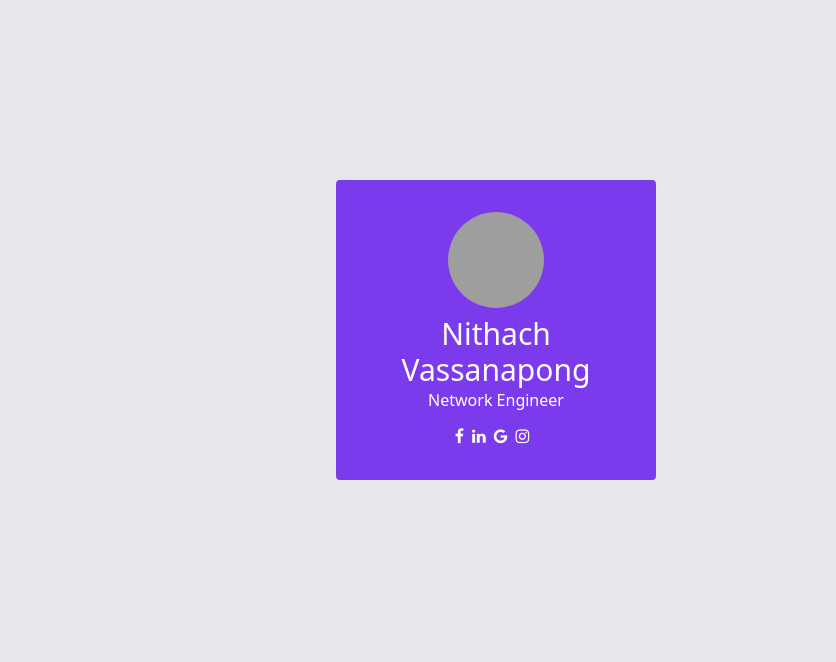
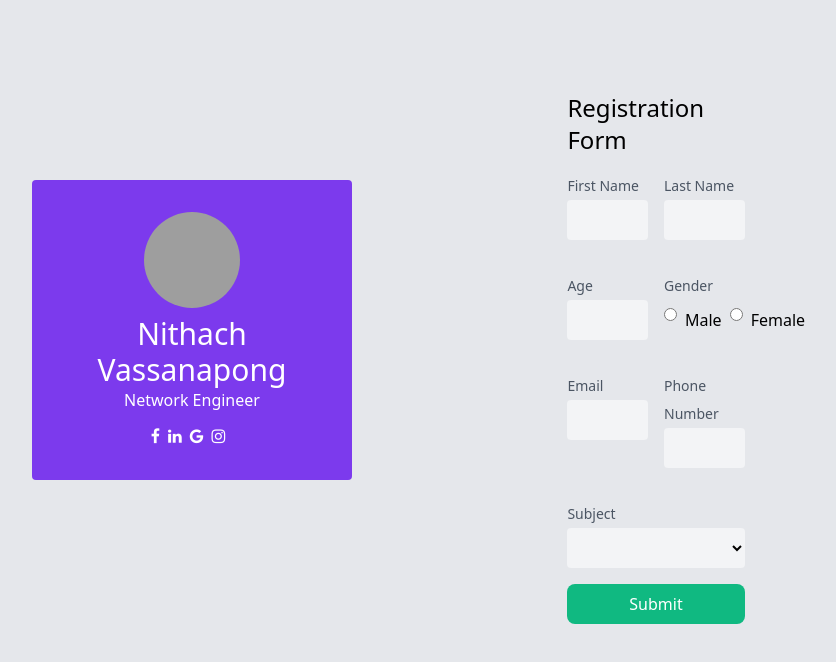
Before and after one commit to nithach2321/62130500043_INT203_groupwork, a plain HTML site: page myprofile.html in a window 1280 px wide. Shown: the part 70-732 px from the top of the page, without its empty margins (144-980 px from the left). Drawn offline with nearby package versions, Linux system fonts and the light colour scheme; grey boxes are pictures that could not be loaded.

Commit message:
[new] add form tag

```diff
--- a/myprofile.html
+++ b/myprofile.html
@@ -19,6 +19,8 @@
     <!-- https://v3.vuejs.org/guide/installation.html#release-notes -->
     <!-- Vue CDN -->
     <script src="https://unpkg.com/vue@next"></script>
+
+    <script src="//cdnjs.cloudflare.com/ajax/libs/validate.js/0.13.1/validate.min.js"></script>
 </head>
 <body>
     <div id="app" class="h-screen flex justify-center items-center bg-gray-200">
@@ -33,6 +35,60 @@
                 <a v-bind:href="instagramUrl"><i class="fa fa-instagram mr-2"></i></a>
             </div>
         </div>
+
+        <form @submit.prevent="checkForm">
+            <div class="container w-2/5 p-8 mx-auto mt-10 border rounded-lg">
+                <h1 class="text-2xl pt-4 pb-4">Registration Form</h1>
+                <p v-if="errors" class="text-red-500">
+                    <b>Please correct the following error(s):</b>
+                    <ul>
+                       <li v-for="error in errors" class="text-red-500">{{ error }}</li>
+                    </ul>
+                </p>
+                <div class="grid grid-cols-2 gap-4">
+                    <div class="flex flex-col">
+                        <label for="firstname" class="text-sm leading-7 text-gray-600">First Name</label>
+                        <input type="text" id="firstname" v-model="formdata.firstname" name="firstname" class="bg-gray-100 rounded px-4 py-2 mb-4">
+                    </div>
+                    <div class="flex flex-col">
+                        <label for="lastname" class="text-sm leading-7 text-gray-600">Last Name</label>
+                        <input type="text" id="lastname" v-model="formdata.lastname" name="lastname" class="bg-gray-100 rounded px-4 py-2 mb-4">
+                    </div>
+                    <div class="flex flex-col">
+                        <label for="age" class="text-sm leading-7 text-gray-600">Age</label>
+                        <input type="text" id="age" v-model="formdata.age" name="age" class="bg-gray-100 rounded px-4 py-2 mb-4">
+                    </div>
+                    <div class="flex flex-col">
+                        <label class="text-sm leading-7 text-gray-600">Gender</label>
+                        <div class="flex flex-row pt-2 space-x-2">
+                            <input type="radio" id="Male" v-model="formdata.gender" name="gender" value="M" class="bg-gray-100 rounded px-4 py-2 mb-4">
+                            <label for="Male">Male</label>
+                            <input type="radio" id="Female" v-model="formdata.gender" name="gender" value="F" class="bg-gray-100 rounded px-4 py-2 mb-4">
+                            <label for="Female">Female</label>
+                        </div>
+                    </div>
+                    <div class="flex flex-col">
+                        <label for="email" class="text-sm leading-7 text-gray-600">Email</label>
+                        <input type="text" id="email" v-model="formdata.email" name="email" class="bg-gray-100 rounded px-4 py-2 mb-4">
+                    </div>
+                    <div class="flex flex-col">
+                        <label for="phone"class="text-sm leading-7 text-gray-600">Phone Number</label>
+                        <input type="text" id="phone" v-model="formdata.phone" name="phone" class="bg-gray-100 rounded px-4 py-2 mb-4">
+                    </div>
+                    <div class="flex flex-col col-span-2">
+                        <label for="chosensubject"class="text-sm leading-7 text-gray-600">Subject</label>
+                        <select id="chosensubject" v-model="formdata.chosensubject" name="chosensubject" class="bg-gray-100 rounded px-4 py-2 mb-4">
+                        <option v-for="subject in subject_lists" :value="subject.subject_id">
+                            {{subject.subject_name}}
+                        </option>
+                    </div>
+                    <div >
+                        <input type="submit" value="Submit" class="px-8 py-2 text-white bg-green-500 rounded-lg hover:bg-green-600 focus:shadow-outline focus:outline-none focus:ring-2 ring-offset-current ring-offset-2">
+                    </div>
+                </div>
+            </div>
+          </form>
+
     </div>
     <!-- my main.js -->
     <script src="./profile.js"></script>
--- a/profile.js
+++ b/profile.js
@@ -1,13 +1,73 @@
-const app = {
+const constraints = {
+    firstname: {
+        presence: true,
+    },
+    lastname: {
+        presence: true,
+    },
+    age: {
+        presence: true,
+        numericality: {
+            lessThan: 150
+        }
+    },
+    gender: {
+        presence: true,
+    },
+    email: {
+        presence: true,
+        email: true
+    },
+    phone: {
+        presence: true,
+        length: {
+            minimum : 10,
+            message: "must be at least 10 digits"
+        },
+    },
+    chosensubject: {
+        presence: true
+    }
+}
+
+var app =Vue.createApp({
     data() {
         return {
             imgProfileUrl: 'https://scontent.fbkk9-2.fna.fbcdn.net/v/t31.0-1/c27.0.160.160a/p160x160/23593671_1661648053886646_4665329394504623547_o.jpg?_nc_cat=109&ccb=2&_nc_sid=dbb9e7&_nc_ohc=hOeG_yVumB8AX_P23XX&_nc_ht=scontent.fbkk9-2.fna&tp=27&oh=9da976f75ce5332855088eeee57f64ed&oe=6040BD59',
+            info: 'Network Engineer',
+            facebookUrl: 'https://www.facebook.com/Bom.nithach/',
+            instagramUrl: 'https://www.instagram.com/bom_2321/',
             firstname: 'Nithach',
             lastname: 'Vassanapong',
-            info: 'Network Engineer',
-            facebookUrl: 'https://www.facebook.com/Bom.nithach/',
-            instagramUrl: 'https://www.instagram.com/bom_2321/'
+            formdata: {
+                firstname: null,
+                lastname: null,
+                age: null,
+                gender: null,
+                email: null,
+                phone: null,
+                chosensubject: null,
+            },
+            subject_lists: [{subject_id: 1, subject_name:'Intro to Vue 3'},
+                            {subject_id: 2, subject_name: 'Vue 3 Forms'},
+                            {subject_id: 3, subject_name: 'Vue 3 Reactivity'}],
+            errors: null,
+
+        }
+    },
+
+    methods: {
+        checkForm(){
+            console.log(this.formdata)
+            this.errors = validate(this.formdata,
+                                    constraints)
+            if(!this.errors){
+                alert("Your profile is updated successfully.")
+                this.firstname = this.formdata.firstname;
+                this.lastname = this.formdata.lastname;
+            }
         }
     }
-}
-var mountApp = Vue.createApp(app).mount('#app')
+})
+
+app.mount('#app')
```
